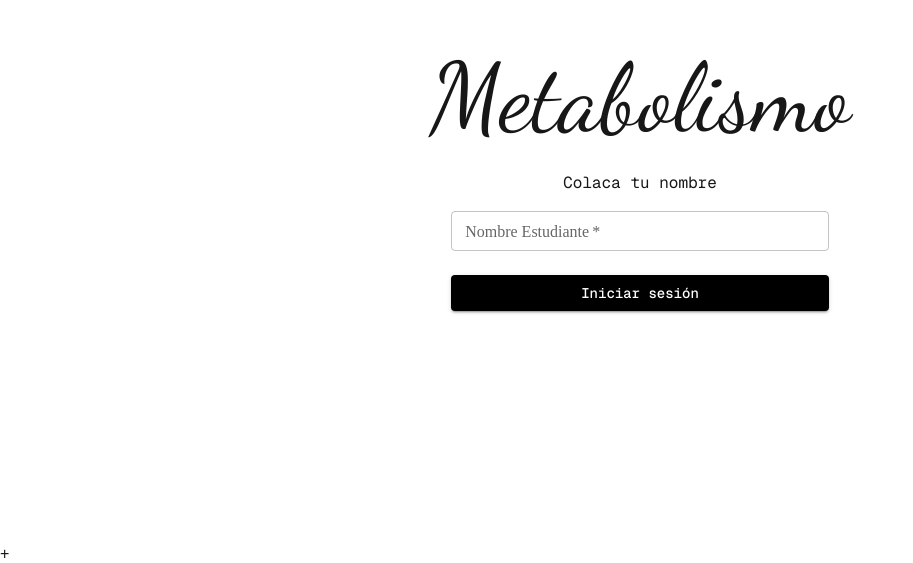
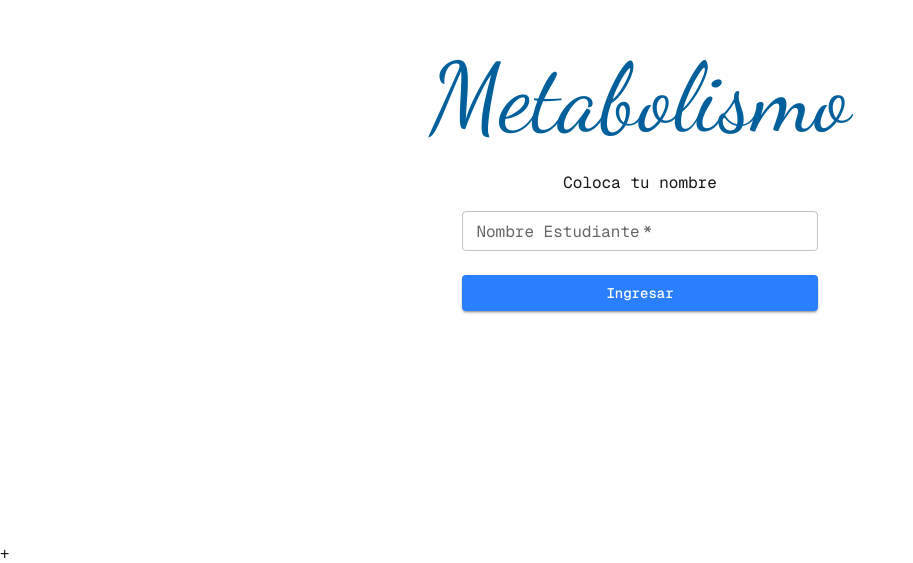
Before and after one commit to Hanniballle/Metabolismo_UD, a Next.js app in the folder source/metabolism-app/: page / in a window 1280 px wide. Shown: the part 255-818 px from the top of the page, without its empty margins (0-913 px from the left). Built offline with nearby package versions, Linux system fonts and the light colour scheme; what @mui/material-nextjs would draw is missing.

Commit message:
Implement router, we have finished the login page

```diff
--- a/source/metabolism-app/src/pages/login.tsx
+++ b/source/metabolism-app/src/pages/login.tsx
@@ -1,22 +1,39 @@
 "use client";
-import { useState, ChangeEvent } from "react";
+import { useState, useEffect, ChangeEvent } from "react";
 import { Button, TextField, Container, Typography, Box } from "@mui/material";
+import { useRouter } from "next/navigation";
+import { useTheme } from "@mui/material/styles";
 import type { NextPage } from "next";
 
 const Login: NextPage = () => {
 
+  const router = useRouter();
   const [studentName, setStudentName] = useState("");
+  const theme = useTheme();
+
+  useEffect(() => {
+    console.log("Student name: ", studentName);
+  }, [studentName]);
+
+  const handleLogin = (e: React.FormEvent) => {
+    e.preventDefault();
+    localStorage.setItem("studentName", studentName);
+    router.push("/home");
+  };
 
   return (
     <Container maxWidth="xs">
       <Box display="flex" flexDirection="column" alignItems="center" mt={8}>
-        <Typography variant="h1" sx={{ fontFamily: "var(--font-dancing-script)" }}>
+        <Typography variant="h1" sx={{
+          fontFamily: "var(--font-dancing-script)",
+          color: theme.palette.primary.second,
+        }}>
           Metabolismo
         </Typography>
         <Typography variant="body1" sx={{ mt: 2, fontFamily: "var(--font-geist-mono)", lineHeight: "24px"}}>
-          Colaca tu nombre
+          Coloca tu nombre
         </Typography>
-        <form>
+        <form onSubmit={handleLogin}>
           <TextField
             label="Nombre Estudiante"
             type="Nombre Estudiante"
@@ -26,19 +43,27 @@ const Login: NextPage = () => {
             variant="outlined"
             required
             value={studentName}
+            sx={{ fontFamily: "var(--font-geist-mono)" }}
+            InputProps={{
+              sx: { fontFamily: "var(--font-geist-mono)" }, // Apply font to the input
+            }}
+            InputLabelProps={{
+              sx: { fontFamily: "var(--font-geist-mono)" }, // Apply font to the label
+            }}
             onChange={(e: ChangeEvent<HTMLInputElement>) => setStudentName(e.target.value)}
           />
+
           <Button
             type="submit"
             variant="contained"
             fullWidth
             sx={{
               mt: 2,
-              backgroundColor: "black",
+              backgroundColor: theme.palette.primary.main,
               color: "white",
               fontFamily: "var(--font-geist-mono)",
               textTransform: "none"}}>
-            {"Iniciar sesión"}
+            {"Ingresar"}
           </Button>
         </form>
       </Box>
--- a/source/metabolism-app/src/utils/theme.ts
+++ b/source/metabolism-app/src/utils/theme.ts
@@ -5,6 +5,12 @@ const theme = createTheme({
   typography: {
     fontFamily: "--font-geist-mono",
   },
+  palette: {
+    primary: {
+      main: '#2a7fff',
+      second: '#01609C',
+    },
+  },
 });
 
 export default theme;
```
Also changed, not shown: source/metabolism-app/src/pages/home.tsx (added, +20 -0 lines).
